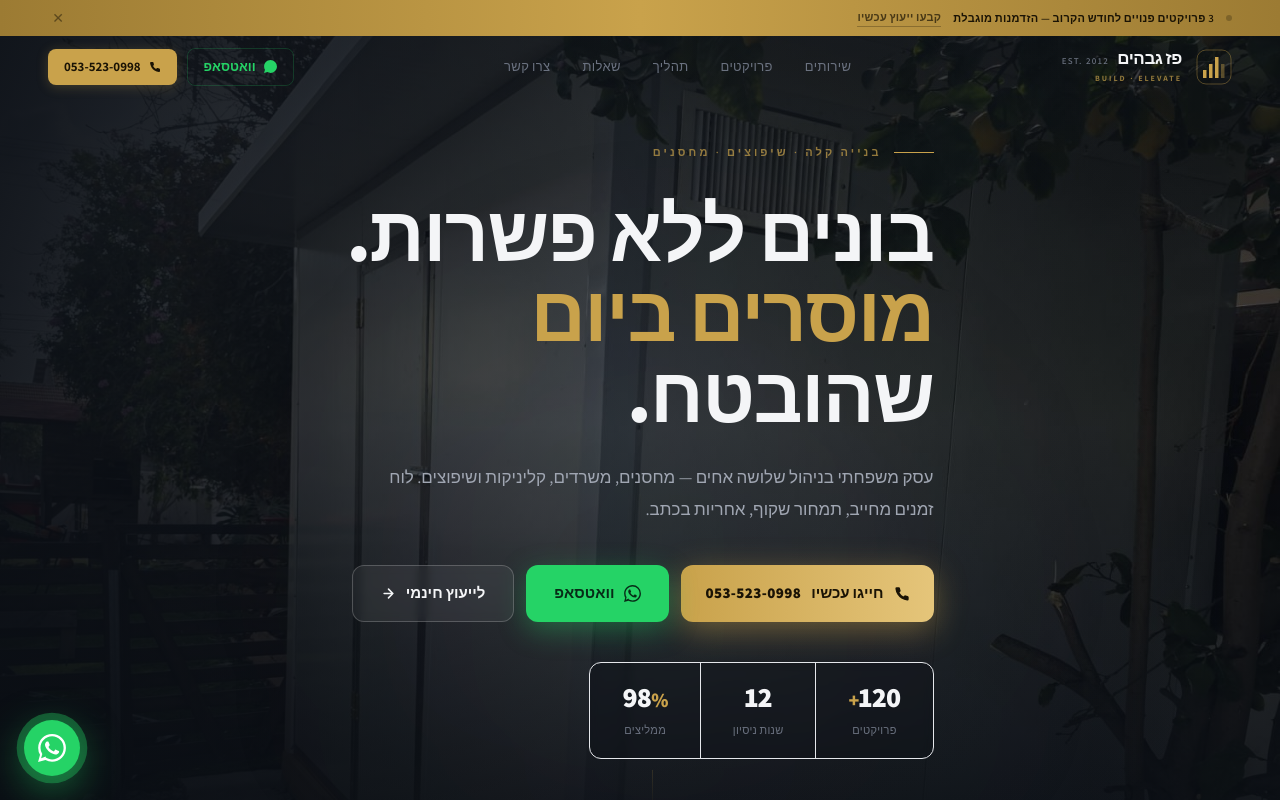
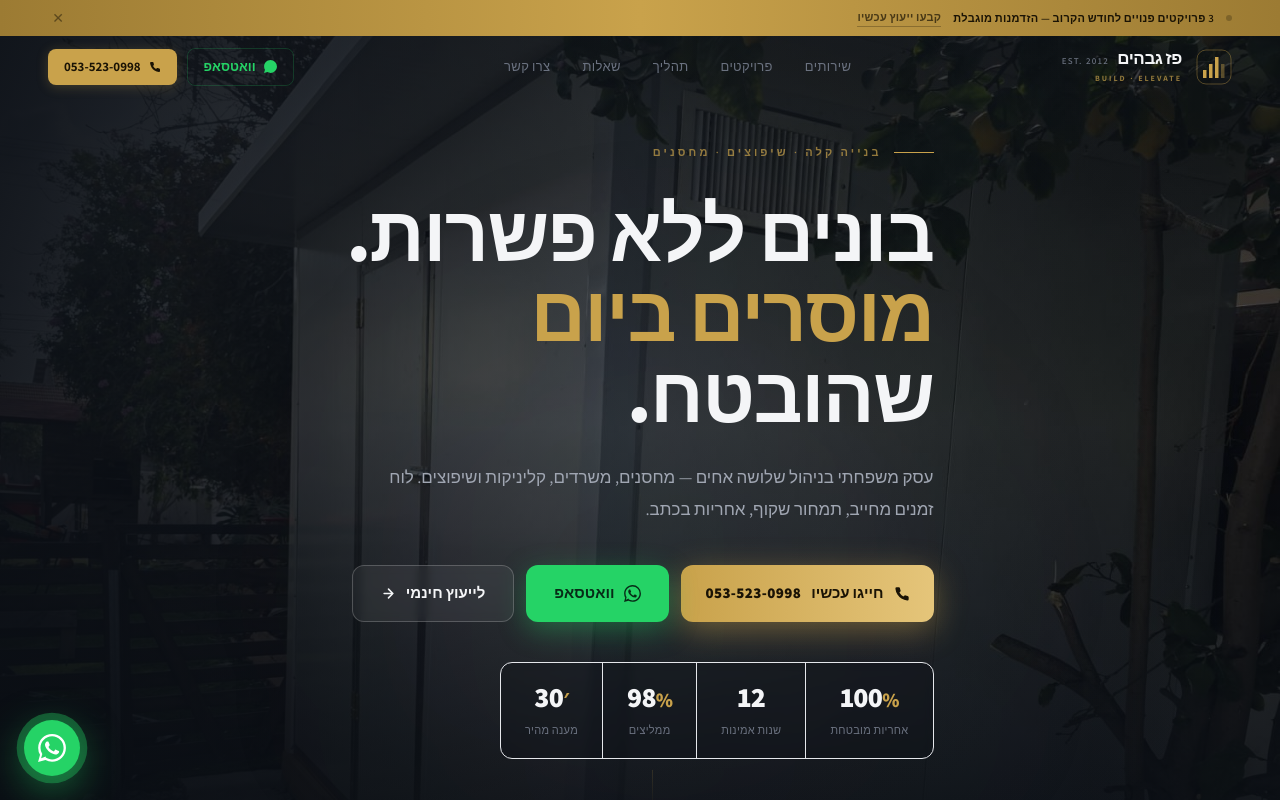
Before and after one commit to netanelfrhi94/paz-heights, a React (Vite) app: page / in a window 1280 px wide. Shown: the top 800 px of the page. Built offline with nearby package versions, Linux system fonts and the light colour scheme.

Commit message:
feat: update stats bar — guarantee/reliability/rating/response

```diff
--- a/src/components/Hero.jsx
+++ b/src/components/Hero.jsx
@@ -35,9 +35,10 @@ export default function Hero() {
     return () => clearTimeout(timer)
   }, [])
 
-  const projects = useCounter(120, 2200, countersStarted)
-  const years    = useCounter(12,  1800, countersStarted)
-  const clients  = useCounter(98,  2000, countersStarted)
+  const guarantee = useCounter(100, 2000, countersStarted)
+  const years     = useCounter(12,  1800, countersStarted)
+  const clients   = useCounter(98,  2000, countersStarted)
+  const response  = useCounter(30,  1600, countersStarted)
 
   return (
     <section className="relative min-h-screen flex items-center overflow-hidden bg-pg-bg">
@@ -118,11 +119,12 @@ export default function Hero() {
           {/* Stats bar */}
           <motion.div {...fadeUp(0.54)} className="flex items-stretch gap-0 w-fit border border-white/8 rounded-xl overflow-hidden backdrop-blur-sm bg-pg-bg/30">
             {[
-              { val: projects, suffix: '+', label: 'פרויקטים' },
-              { val: years,    suffix: '',  label: 'שנות ניסיון' },
-              { val: clients,  suffix: '%', label: 'ממליצים' },
+              { val: guarantee, suffix: '%', label: 'אחריות מובטחת' },
+              { val: years,     suffix: '',  label: 'שנות אמינות'   },
+              { val: clients,   suffix: '%', label: 'ממליצים'        },
+              { val: response,  suffix: '′', label: 'מענה מהיר'      },
             ].map((s, i) => (
-              <div key={i} className={`px-8 py-5 text-center ${i < 2 ? 'border-l border-white/8' : ''}`}>
+              <div key={i} className={`px-6 py-5 text-center ${i < 3 ? 'border-l border-white/8' : ''}`}>
                 <div className="text-[28px] font-black text-pg-text leading-none tracking-tight">
                   {s.val}<span className="text-pg-gold text-xl">{s.suffix}</span>
                 </div>
```
